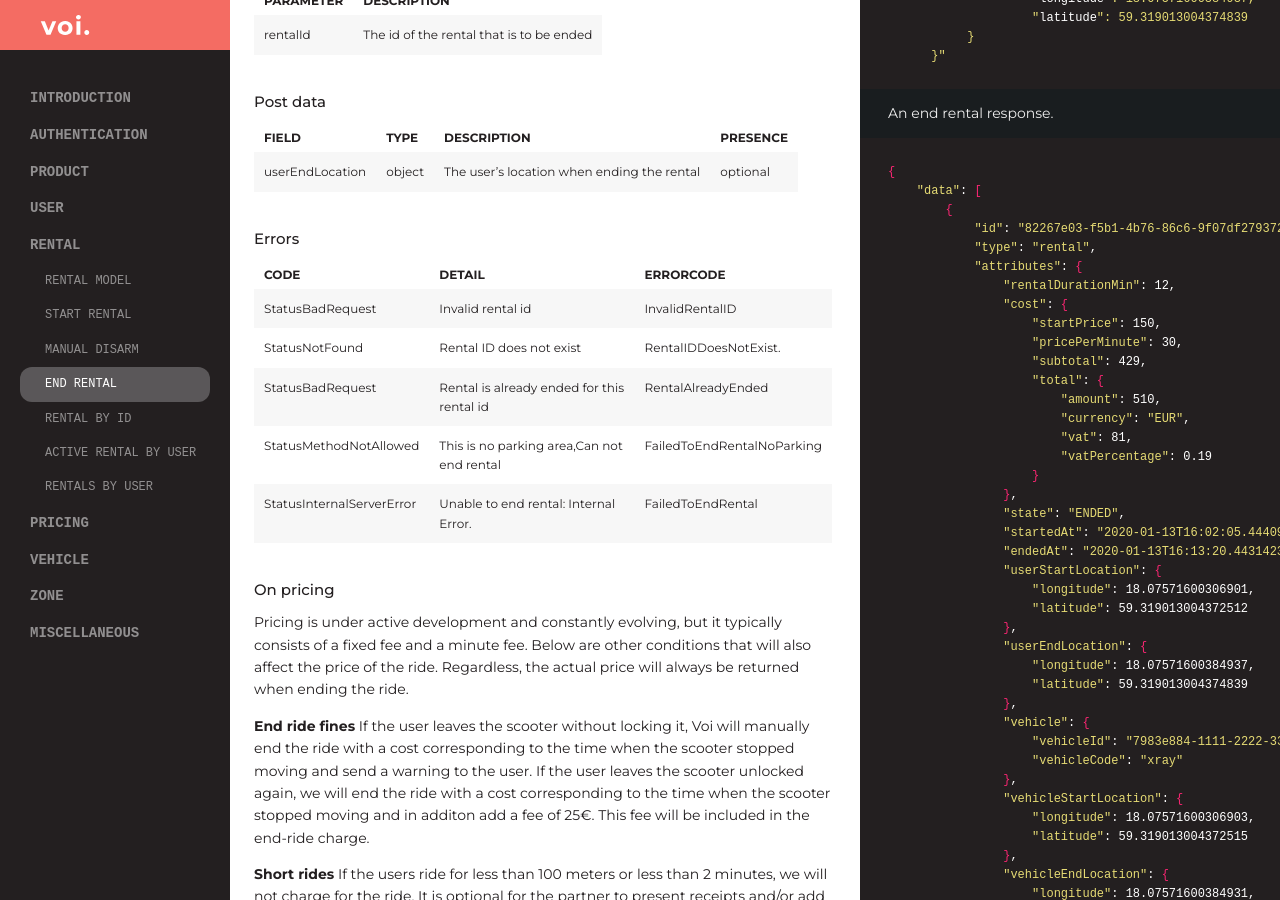
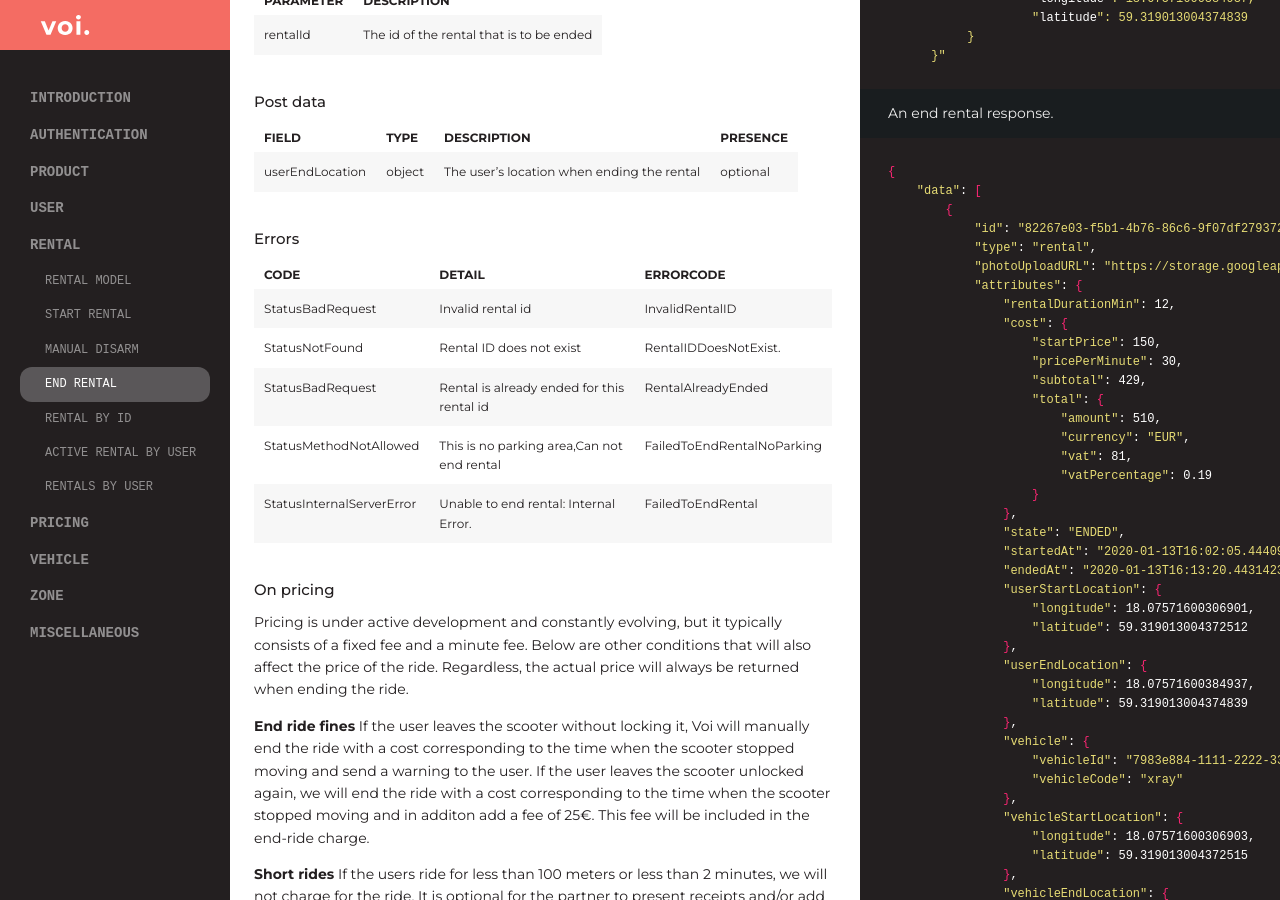
Before and after one commit to voi-api/voi-api.github.io, a Jekyll site: the page built from maas-pro.md, in a window 1280 px wide and 900 px high, scrolled down 11389 px. Built offline with Jekyll 4.4.1, drawn with Linux system fonts in a browser that asks for light colours; some web fonts are replaced; some of the changed text lies outside the part shown.

Commit message:
add-photo-upload-documentation

````diff
--- a/maas-pro.md
+++ b/maas-pro.md
@@ -592,6 +592,7 @@ curl -X POST https://partners.voiapp.io/v1/rental/82267e03-f5b1-4b76-86c6-9f07df
         {
             "id": "82267e03-f5b1-4b76-86c6-9f07df279372",
             "type": "rental",
+            "photoUploadURL": "https://storage.googleapis.com/some-bucket/eeee6666-7777-dddd-aaaa-ffff00001111.jpeg?Expires=1683724202&GoogleAccessId=sa-wi-some-thing%40other-thing.gserviceaccount.com&Signature=dGhpcy1pcy1ub3QtYS12YWxpZC1zaWduYXR1cmUtLWRvbnQtZXZlbi10cnk=",
             "attributes": {
                 "rentalDurationMin": 12,
                 "cost": {
@@ -632,6 +633,11 @@ curl -X POST https://partners.voiapp.io/v1/rental/82267e03-f5b1-4b76-86c6-9f07df
         }
     ]
 }
+```
+
+> Parking Photo Upload Request.
+```shell
+curl -X PUT "https://storage.googleapis.com/url-from-end-rental-response" --upload-file filename.jpg -H 'Content-Type: image/jpeg'
 ```
 
 ### HTTPS request
````
